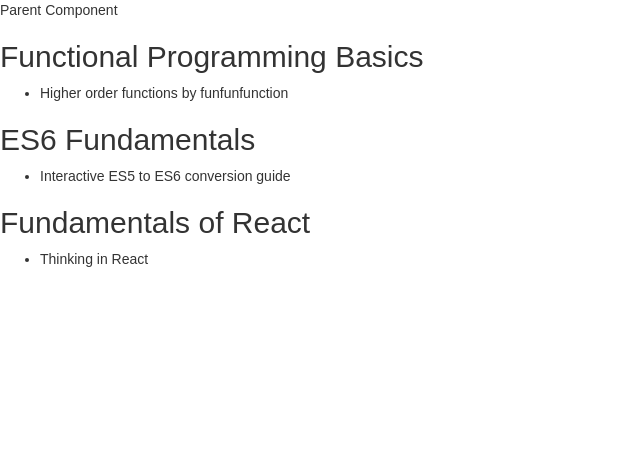
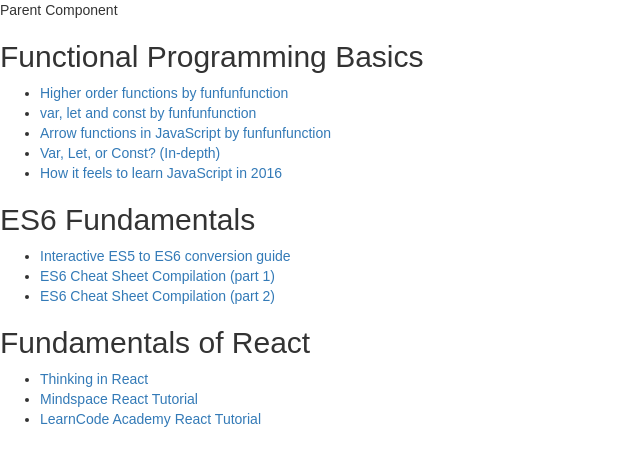
Before and after one commit to anntenna/Bookmark-manager, a React (Create React App) app: page / in a window 1280 px wide. Shown: the top 466 px of the page, without its empty margins (0-640 px from the left). Built offline with nearby package versions, Linux system fonts and the light colour scheme.

Commit message:
Display list of resources under each subject

```diff
--- a/src/components/Subject.js
+++ b/src/components/Subject.js
@@ -10,7 +10,9 @@
             <div>
                 <h2>{this.props.items.subject}</h2>
                 <ul>
-                    <li>{this.props.items.resources[0].title}</li>
+                    {this.props.items.resources.map(resource => {
+                        return (<li><a href={resource.url}>{resource.title}</a></li>);
+                    })}
                 </ul>
             </div>
             );
```
